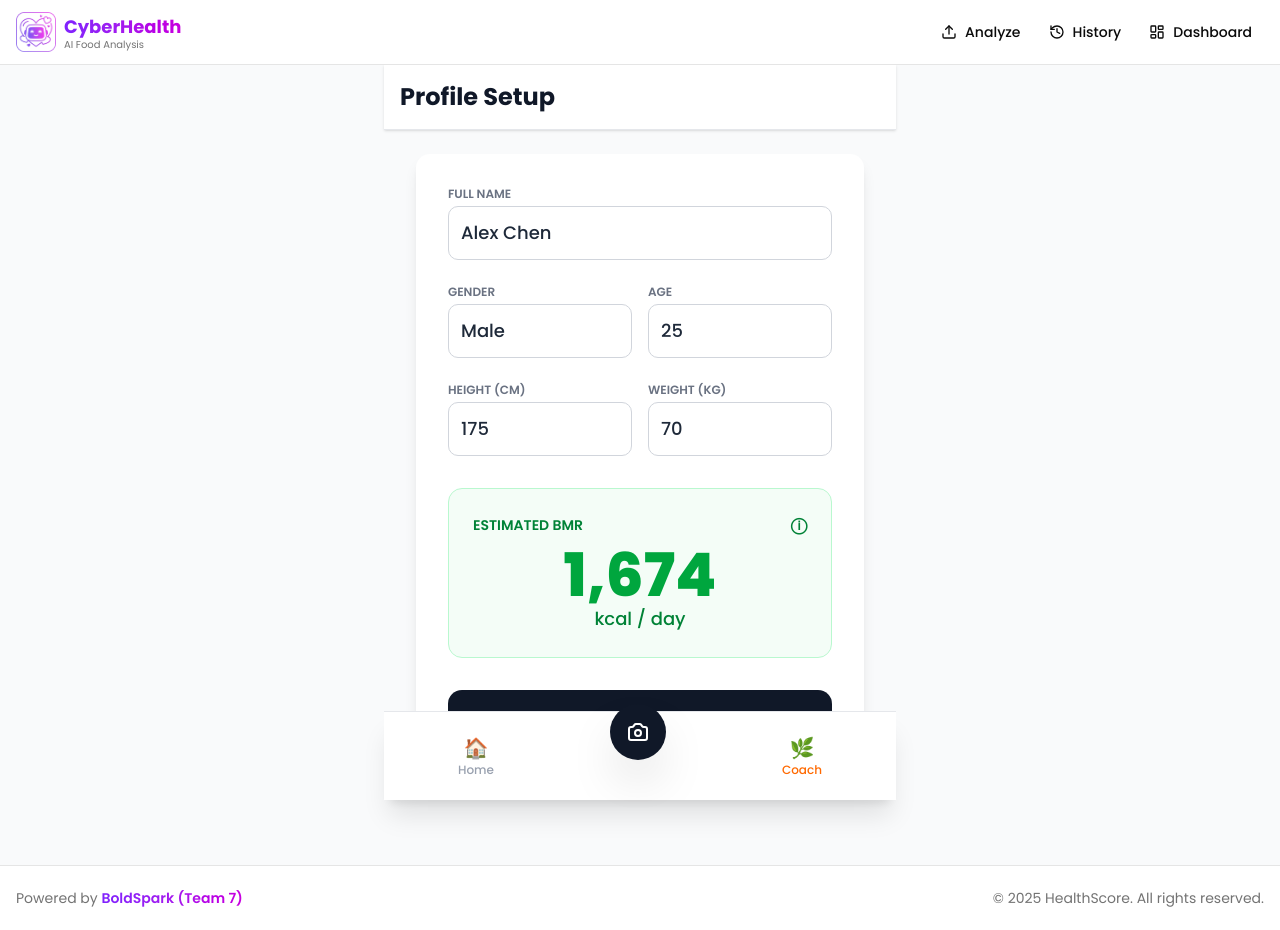
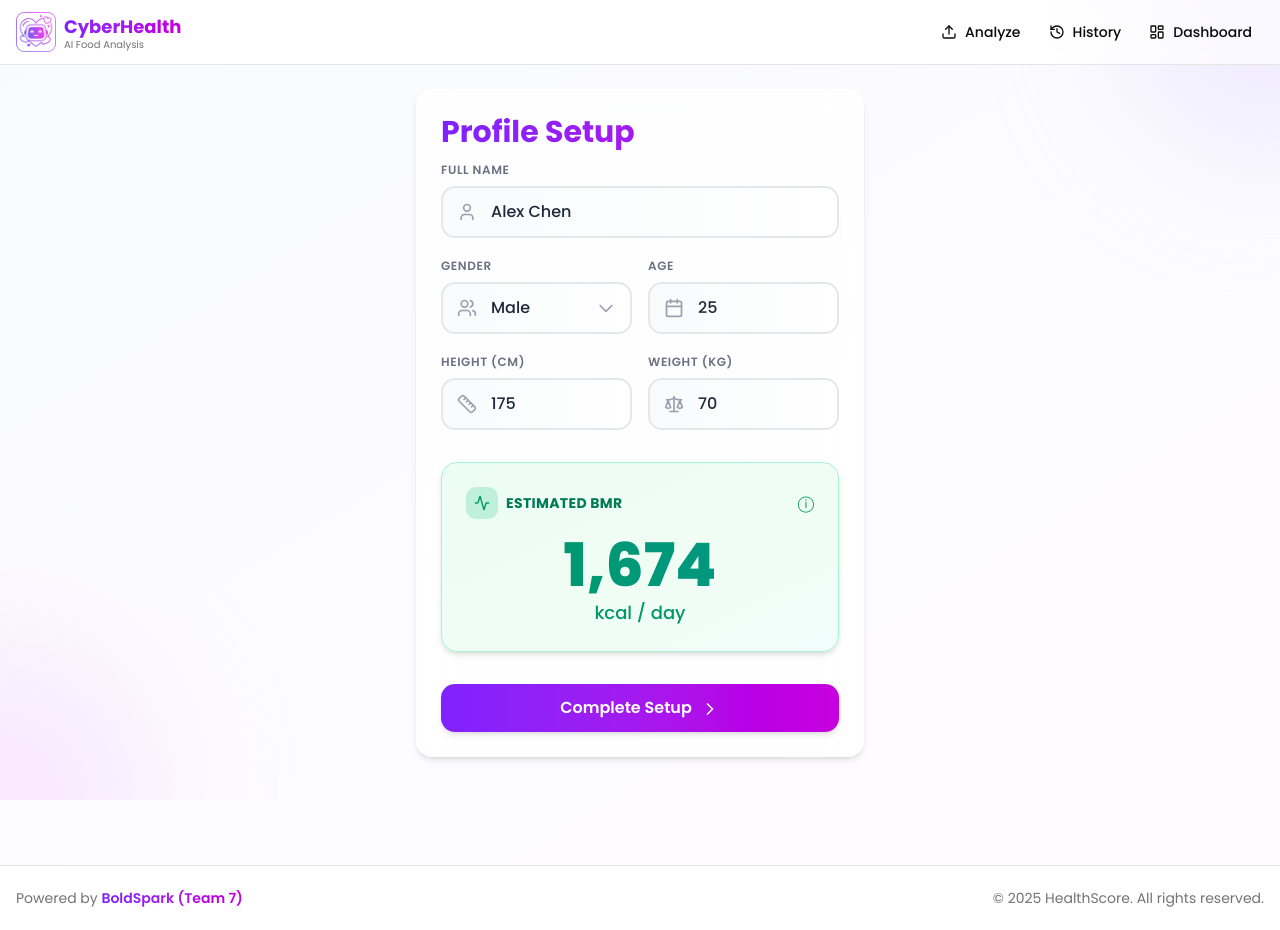
Before and after one commit to kid1z/healthscore, a Next.js app: page /bio in a window 1280 px wide. Built offline with nearby package versions, Linux system fonts and the light colour scheme.

Commit message:
refactor bio

```diff
--- a/src/app/bio/page.tsx
+++ b/src/app/bio/page.tsx
@@ -1,7 +1,20 @@
-'use client';
+"use client";
 
-import React, { useState, useMemo } from 'react';
-import Link from 'next/link'; // Cần thiết cho Navbar
+import {
+  Activity,
+  Calendar,
+  ChevronRight,
+  Ruler,
+  Scale,
+  User,
+  Users,
+} from "lucide-react";
+import { motion } from "motion/react";
+import Link from "next/link";
+import { redirect } from "next/navigation";
+import type React from "react";
+import { useMemo, useState } from "react";
+import { toast } from "sonner";
 
 // =================================================================
 //                 LOGIC TÍNH TOÁN BMR (Không đổi)
@@ -10,24 +23,35 @@
   weightKg: number;
   heightCm: number;
   age: number;
-  gender: 'Male' | 'Female' | '';
+  gender: "Male" | "Female" | "";
 }
 
-const calculateBMR = ({ weightKg, heightCm, age, gender }: BMRParams): number | null => {
-  if (weightKg <= 0 || heightCm <= 0 || age <= 0 || (gender !== 'Male' && gender !== 'Female')) {
+const calculateBMR = ({
+  weightKg,
+  heightCm,
+  age,
+  gender,
+}: BMRParams): number | null => {
+  if (
+    weightKg <= 0 ||
+    heightCm <= 0 ||
+    age <= 0 ||
+    (gender !== "Male" && gender !== "Female")
+  ) {
     return null;
   }
   let bmr: number;
-  if (gender === 'Male') {
-    bmr = (10 * weightKg) + (6.25 * heightCm) - (5 * age) + 5;
+  if (gender === "Male") {
+    bmr = 10 * weightKg + 6.25 * heightCm - 5 * age + 5;
   } else {
-    bmr = (10 * weightKg) + (6.25 * heightCm) - (5 * age) - 161;
+    bmr = 10 * weightKg + 6.25 * heightCm - 5 * age - 161;
   }
   return Math.round(bmr);
 };
 
 // --- Components Phụ trợ (Dùng chung cho cả Form và Navbar) ---
 
+// biome-ignore lint/style/useConsistentTypeDefinitions: <na>
 interface NavItemProps {
   icon: string;
   label: string;
@@ -36,61 +60,97 @@
 }
 
 const NavItem: React.FC<NavItemProps> = ({ icon, label, isActive, href }) => (
-    <Link href={href} className="flex flex-col items-center transition-colors">
-        <span className={`text-xl ${isActive ? 'text-orange-500' : 'text-gray-400'}`}>{icon}</span>
-        <p className={`text-xs font-medium ${isActive ? 'text-orange-500' : 'text-gray-400'}`}>{label}</p>
+  <Link className="flex flex-col items-center transition-colors" href={href}>
+    <span
+      className={`text-xl ${isActive ? "text-orange-500" : "text-gray-400"}`}
+    >
+      {icon}
+    </span>
+    <p
+      className={`font-medium text-xs ${isActive ? "text-orange-500" : "text-gray-400"}`}
+    >
+      {label}
+    </p>
   </Link>
 );
 
-const BottomNavbar: React.FC = () => {
-    return (
-        <nav className="fixed bottom-0 left-0 right-0 bg-white shadow-xl border-t border-gray-200 p-4 max-w-lg mx-auto w-full z-10">
-            <div className="flex justify-around items-center">
-                <NavItem icon="🏠" label="Home" isActive={false} href="/landing" />
-
-                <div className="relative -top-6">
-                    <button className="bg-gray-900 text-white rounded-full p-4 shadow-2xl hover:bg-gray-700 transition-colors">
-                        <svg xmlns="http://www.w3.org/2000/svg" className="h-6 w-6" fill="none" viewBox="0 0 24 24" stroke="currentColor">
-                            <path strokeLinecap="round" strokeLinejoin="round" strokeWidth={2} d="M3 9a2 2 0 012-2h.93a2 2 0 001.664-.89l.808-1.212A2 2 0 0110.424 4h3.152a2 2 0 011.664.89l.808 1.212a2 2 0 001.664.89H19a2 2 0 012 2v9a2 2 0 01-2 2H5a2 2 0 01-2-2V9z" />
-                            <path strokeLinecap="round" strokeLinejoin="round" strokeWidth={2} d="M15 13a3 3 0 11-6 0 3 3 0 016 0z" />
-                        </svg>
-                    </button>
-                </div>
-
-                <NavItem icon="🌿" label="Coach" isActive={true} href="/coach" />
-            </div>
-        </nav>
-    );
-};
-
-
-// Component InputField
+// Component InputField with Icon
 interface InputFieldProps extends React.InputHTMLAttributes<HTMLInputElement> {
   label: string;
+  icon?: React.ReactNode;
+  delay?: number;
 }
 
-const InputField: React.FC<InputFieldProps> = ({ label, className, ...props }) => (
-  <div className={className}>
-    <label className="text-xs font-semibold text-gray-500 block mb-1">{label}</label>
+const InputField: React.FC<InputFieldProps> = ({
+  label,
+  icon,
+  delay = 0,
+  className,
+  ...props
+}) => (
+  <motion.div
+    animate={{ opacity: 1, y: 0 }}
+    className={className}
+    initial={{ opacity: 0, y: 20 }}
+    transition={{ duration: 0.4, delay }}
+  >
+    <label className="mb-2 block font-semibold text-gray-500 text-xs tracking-wider">
+      {label}
+    </label>
+    <div className="group relative">
+      {icon && (
+        <div className="pointer-events-none absolute inset-y-0 left-0 flex items-center pl-4">
+          <span className="text-gray-400 transition-colors group-focus-within:text-violet-500">
+            {icon}
+          </span>
+        </div>
+      )}
       <input
         {...props}
-      className={`w-full p-3 border border-gray-300 rounded-lg text-lg font-medium text-gray-800 focus:outline-none focus:ring-2 focus:ring-gray-900`}
+        className={`w-full rounded-xl border-2 border-gray-200 bg-gradient-to-r from-gray-50 to-white p-3 font-medium text-gray-800 text-md transition-all duration-300 placeholder:text-gray-400 hover:border-gray-300 hover:shadow-md focus:border-violet-500 focus:outline-none focus:ring-4 focus:ring-violet-500/10 ${icon ? "pl-12" : ""}`}
       />
+      <div className="pointer-events-none absolute inset-0 rounded-xl bg-gradient-to-r from-violet-500/0 via-fuchsia-500/0 to-violet-500/0 opacity-0 transition-opacity duration-300 group-focus-within:opacity-10" />
     </div>
+  </motion.div>
 );
 
-// Component SelectField
-interface SelectFieldProps extends React.SelectHTMLAttributes<HTMLSelectElement> {
+// Component SelectField with Icon
+interface SelectFieldProps
+  extends React.SelectHTMLAttributes<HTMLSelectElement> {
   label: string;
   options: string[];
+  icon?: React.ReactNode;
+  delay?: number;
 }
 
-const SelectField: React.FC<SelectFieldProps> = ({ label, options, className, ...props }) => (
-  <div className={className}>
-    <label className="text-xs font-semibold text-gray-500 block mb-1">{label}</label>
+const SelectField: React.FC<SelectFieldProps> = ({
+  label,
+  options,
+  icon,
+  delay = 0,
+  className,
+  ...props
+}) => (
+  <motion.div
+    animate={{ opacity: 1, y: 0 }}
+    className={className}
+    initial={{ opacity: 0, y: 20 }}
+    transition={{ duration: 0.4, delay }}
+  >
+    <label className="mb-2 block font-semibold text-gray-500 text-xs tracking-wider">
+      {label}
+    </label>
+    <div className="group relative">
+      {icon && (
+        <div className="pointer-events-none absolute inset-y-0 left-0 flex items-center pl-4">
+          <span className="text-gray-400 transition-colors group-focus-within:text-violet-500">
+            {icon}
+          </span>
+        </div>
+      )}
       <select
         {...props}
-      className="w-full p-3 border border-gray-300 rounded-lg text-lg font-medium text-gray-800 appearance-none bg-white focus:outline-none focus:ring-2 focus:ring-gray-900"
+        className={`w-full appearance-none rounded-xl border-2 border-gray-200 bg-gradient-to-r from-gray-50 to-white p-3 font-medium text-gray-800 text-md transition-all duration-300 hover:border-gray-300 hover:shadow-md focus:border-violet-500 focus:outline-none focus:ring-4 focus:ring-violet-500/10 ${icon ? "pl-12" : ""}`}
       >
         {options.map((option) => (
           <option key={option} value={option}>
@@ -98,120 +158,186 @@
           </option>
         ))}
       </select>
+      <div className="pointer-events-none absolute inset-y-0 right-0 flex items-center pr-4">
+        <svg
+          className="h-5 w-5 text-gray-400"
+          fill="none"
+          stroke="currentColor"
+          viewBox="0 0 24 24"
+        >
+          <path
+            d="M19 9l-7 7-7-7"
+            strokeLinecap="round"
+            strokeLinejoin="round"
+            strokeWidth={2}
+          />
+        </svg>
       </div>
+    </div>
+  </motion.div>
 );
 
-// Component BMRCard
+// Component BMRCard with Animation
 interface BMRCardProps {
   bmr: number | null;
 }
 
 const BMRCard: React.FC<BMRCardProps> = ({ bmr }) => (
-  <div className="mt-8 p-6 rounded-xl bg-green-50/70 border border-green-200">
-    <div className="flex justify-between items-center text-green-700 font-semibold mb-2">
-      <span className="text-sm">ESTIMATED BMR</span>
-      <span title="Basal Metabolic Rate: calories burned at rest">ⓘ</span>
+  <motion.div
+    animate={{ opacity: 1, scale: 1 }}
+    className="mt-8 overflow-hidden rounded-2xl border border-emerald-200 bg-gradient-to-br from-emerald-50 via-green-50 to-teal-50 p-6 shadow-md"
+    initial={{ opacity: 0, scale: 0.95 }}
+    transition={{ duration: 0.5, delay: 0.6 }}
+  >
+    <div className="mb-4 flex items-center justify-between">
+      <div className="flex items-center gap-2">
+        <div className="flex h-8 w-8 items-center justify-center rounded-lg bg-emerald-500/20">
+          <Activity className="h-4 w-4 text-emerald-600" />
+        </div>
+        <span className="font-bold text-emerald-700 text-sm tracking-wide">
+          ESTIMATED BMR
+        </span>
+      </div>
+      <span
+        className="cursor-help text-emerald-600"
+        title="Basal Metabolic Rate: calories burned at rest"
+      >
+        ⓘ
+      </span>
     </div>
     <div className="text-center">
-      <p className="text-6xl font-extrabold text-green-600">
-        {bmr !== null ? bmr.toLocaleString() : '---'}
-      </p>
-      <p className="text-lg text-green-700 font-medium">
-        kcal / day
-      </p>
+      <motion.p
+        animate={{ scale: 1, opacity: 1 }}
+        className="bg-gradient-to-r from-emerald-600 to-teal-600 bg-clip-text font-extrabold text-6xl text-transparent"
+        initial={{ scale: 0.8, opacity: 0 }}
+        key={bmr}
+        transition={{ type: "spring", stiffness: 300, damping: 20 }}
+      >
+        {bmr !== null ? bmr.toLocaleString() : "---"}
+      </motion.p>
+      <p className="mt-1 font-medium text-emerald-600 text-lg">kcal / day</p>
     </div>
-  </div>
+  </motion.div>
 );
-
 
 // =================================================================
 //                 COMPONENT CHÍNH (Gồm Header, Form, Footer)
 // =================================================================
 
 export default function ProfileSetupPage() {
-  const [fullName, setFullName] = useState('Alex Chen');
-  const [gender, setGender] = useState<'Male' | 'Female'>('Male');
+  const [fullName, setFullName] = useState("Alex Chen");
+  const [gender, setGender] = useState<"Male" | "Female">("Male");
   const [age, setAge] = useState<number>(25);
   const [heightCm, setHeightCm] = useState<number>(175);
   const [weightKg, setWeightKg] = useState<number>(70);
 
-  const estimatedBMR = useMemo(() => {
-    return calculateBMR({ weightKg, heightCm, age, gender });
-  }, [weightKg, heightCm, age, gender]);
+  const estimatedBMR = useMemo(
+    () => calculateBMR({ weightKg, heightCm, age, gender }),
+    [weightKg, heightCm, age, gender]
+  );
 
   const handleCompleteSetup = () => {
     if (estimatedBMR === null) {
-      alert('Vui lòng điền đầy đủ và chính xác thông tin để tính BMR.');
+      toast.error("Please fill in all fields completely and accurately.");
       return;
     }
-    console.log('Dữ liệu đã thiết lập:', { fullName, gender, age, heightCm, weightKg, bmr: estimatedBMR });
-    alert(`Thiết lập hồ sơ hoàn tất! BMR ước tính: ${estimatedBMR} kcal/ngày.`);
+    // console.log("Dữ liệu đã thiết lập:", {
+    //   fullName,
+    //   gender,
+    //   age,
+    //   heightCm,
+    //   weightKg,
+    //   bmr: estimatedBMR,
+    // });
+    toast.success(
+      `Profile setup complete! Estimated BMR: ${estimatedBMR} kcal/day.`
+    );
+
+    redirect("/");
   };
 
   return (
-    <div className="min-h-screen bg-gray-50 flex flex-col items-center">
-        {/* Header - Có thể thay bằng component HealthScore riêng */}
-        <header className="w-full max-w-lg bg-white shadow-sm p-4 border-b border-gray-200 z-10">
-            <h1 className="text-2xl font-bold text-gray-900">Profile Setup</h1>
-        </header>
+    <div className="flex min-h-screen flex-col items-center bg-gradient-to-br from-gray-50 via-violet-50/30 to-fuchsia-50/30">
+      {/* Decorative background elements */}
+      <div className="pointer-events-none fixed inset-0 overflow-hidden">
+        <div className="-top-40 -right-40 absolute h-80 w-80 rounded-full bg-violet-200/40 blur-3xl" />
+        <div className="-bottom-40 -left-40 absolute h-80 w-80 rounded-full bg-fuchsia-200/40 blur-3xl" />
+      </div>
 
       {/* Nội dung Form Profile Setup */}
-        <main className="flex justify-center w-full p-4 sm:p-6 pb-24">
-            <div className="w-full max-w-md bg-white rounded-xl shadow-lg p-6 sm:p-8">
-
-                <div className="space-y-6">
+      <main className="relative z-10 flex w-full justify-center p-4 pb-24 sm:p-6">
+        <motion.div
+          animate={{ opacity: 1, y: 0 }}
+          className="w-full max-w-md rounded-2xl border border-white/50 bg-white/80 p-6 shadow-md backdrop-blur-lg sm:p-6"
+          initial={{ opacity: 0, y: 20 }}
+          transition={{ duration: 0.5, delay: 0.1 }}
+        >
+          <h1 className="mb-3 bg-linear-to-r from-violet-600 to-fuchsia-600 bg-clip-text font-bold text-3xl text-transparent">
+            Profile Setup
+          </h1>
+          <div className="space-y-5">
             {/* FULL NAME */}
             <InputField
+              delay={0.1}
+              icon={<User className="h-5 w-5" />}
               label="FULL NAME"
+              onChange={(e) => setFullName(e.target.value)}
+              placeholder="Enter your name"
+              type="text"
               value={fullName}
-                      onChange={(e) => setFullName(e.target.value)}
-                      placeholder="Alex Chen"
-                      type="text"
             />
 
-                    <div className="flex space-x-4">
+            <div className="flex gap-4">
               {/* GENDER */}
               <SelectField
+                className="w-1/2"
+                delay={0.2}
+                icon={<Users className="h-5 w-5" />}
                 label="GENDER"
+                onChange={(e) => setGender(e.target.value as "Male" | "Female")}
+                options={["Male", "Female"]}
                 value={gender}
-                        onChange={(e) => setGender(e.target.value as 'Male' | 'Female')}
-                        options={['Male', 'Female']}
-                        className="w-1/2"
               />
 
               {/* AGE */}
               <InputField
+                className="w-1/2"
+                delay={0.25}
+                icon={<Calendar className="h-5 w-5" />}
                 label="AGE"
-                        value={age === 0 ? '' : age}
+                min={1}
                 onChange={(e) => setAge(Number(e.target.value))}
                 placeholder="25"
                 type="number"
-                        min={1}
-                        className="w-1/2"
+                value={age === 0 ? "" : age}
               />
             </div>
 
-                    <div className="flex space-x-4">
+            <div className="flex gap-4">
               {/* HEIGHT (CM) */}
               <InputField
+                className="w-1/2"
+                delay={0.3}
+                icon={<Ruler className="h-5 w-5" />}
                 label="HEIGHT (CM)"
-                        value={heightCm === 0 ? '' : heightCm}
+                min={1}
                 onChange={(e) => setHeightCm(Number(e.target.value))}
                 placeholder="175"
                 type="number"
-                        min={1}
-                        className="w-1/2"
+                value={heightCm === 0 ? "" : heightCm}
               />
 
               {/* WEIGHT (KG) */}
               <InputField
+                className="w-1/2"
+                delay={0.35}
+                icon={<Scale className="h-5 w-5" />}
                 label="WEIGHT (KG)"
-                        value={weightKg === 0 ? '' : weightKg}
+                min={1}
                 onChange={(e) => setWeightKg(Number(e.target.value))}
                 placeholder="70"
                 type="number"
-                        min={1}
-                        className="w-1/2"
+                value={weightKg === 0 ? "" : weightKg}
               />
             </div>
           </div>
@@ -220,22 +346,25 @@
           <BMRCard bmr={estimatedBMR} />
 
           {/* COMPLETE SETUP BUTTON */}
-                <button
+          <motion.button
+            animate={{ opacity: 1, y: 0 }}
+            className={`mt-8 w-full rounded-xl py-3 font-semibold shadow-md transition-all duration-300 ${
+              estimatedBMR !== null
+                ? "bg-gradient-to-r from-violet-600 to-fuchsia-600 text-white hover:from-violet-700 hover:to-fuchsia-700 hover:shadow-violet-500/25"
+                : "cursor-not-allowed bg-gray-200 text-gray-400"
+            }`}
+            disabled={estimatedBMR === null}
+            initial={{ opacity: 0, y: 20 }}
             onClick={handleCompleteSetup}
-                    disabled={estimatedBMR === null}
-                    className={`w-full py-4 mt-8 rounded-xl font-semibold transition-colors
-                      ${estimatedBMR !== null
-                        ? 'bg-gray-900 text-white hover:bg-gray-700'
-                        : 'bg-gray-300 text-gray-500 cursor-not-allowed'
-                      }`}
+            transition={{ duration: 0.4, delay: 0.7 }}
+            whileHover={estimatedBMR !== null ? { scale: 1.02 } : {}}
+            whileTap={estimatedBMR !== null ? { scale: 0.98 } : {}}
           >
             Complete Setup
-                </button>
-            </div>
+            <ChevronRight className="ml-2 inline-block h-5 w-5" />
+          </motion.button>
+        </motion.div>
       </main>
-
-        {/* Bottom Navbar (Footer) */}
-        <BottomNavbar />
     </div>
   );
 }
```
Lines whose indentation alone changed are shown as unchanged.
